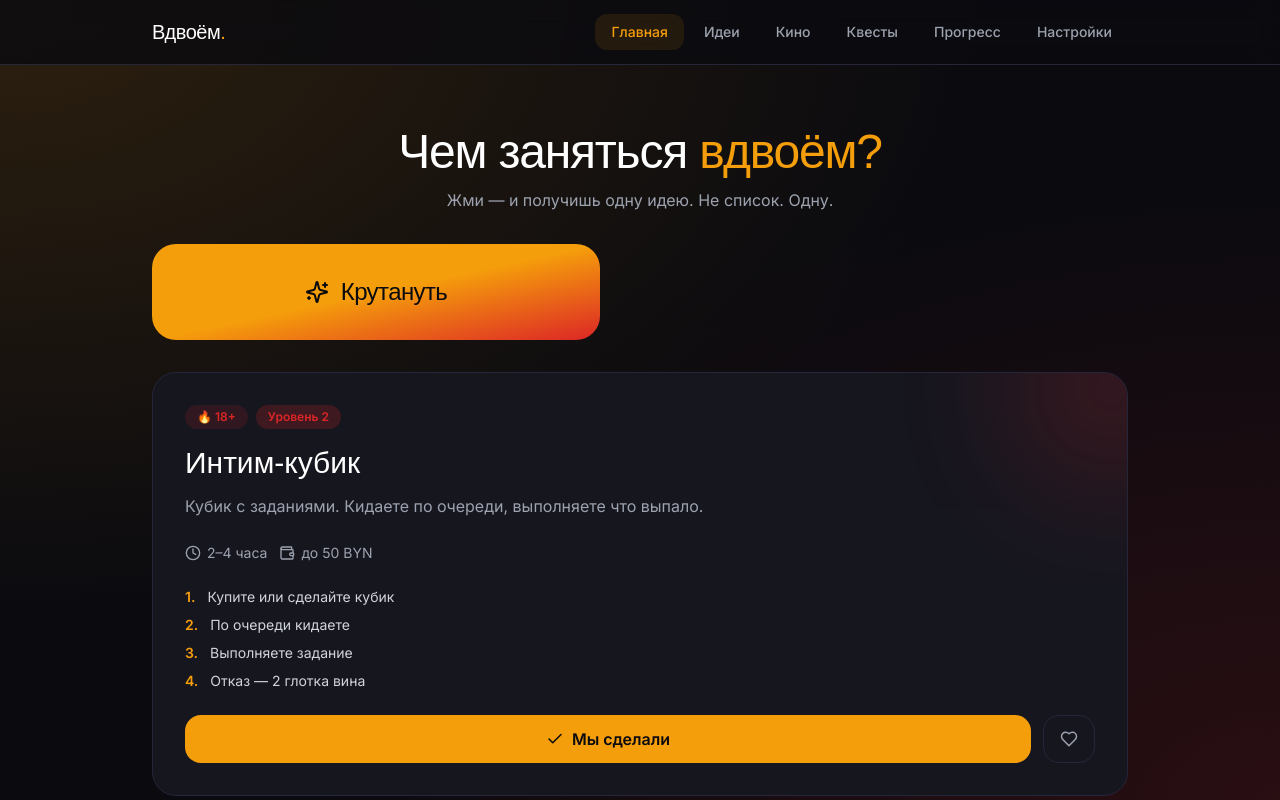
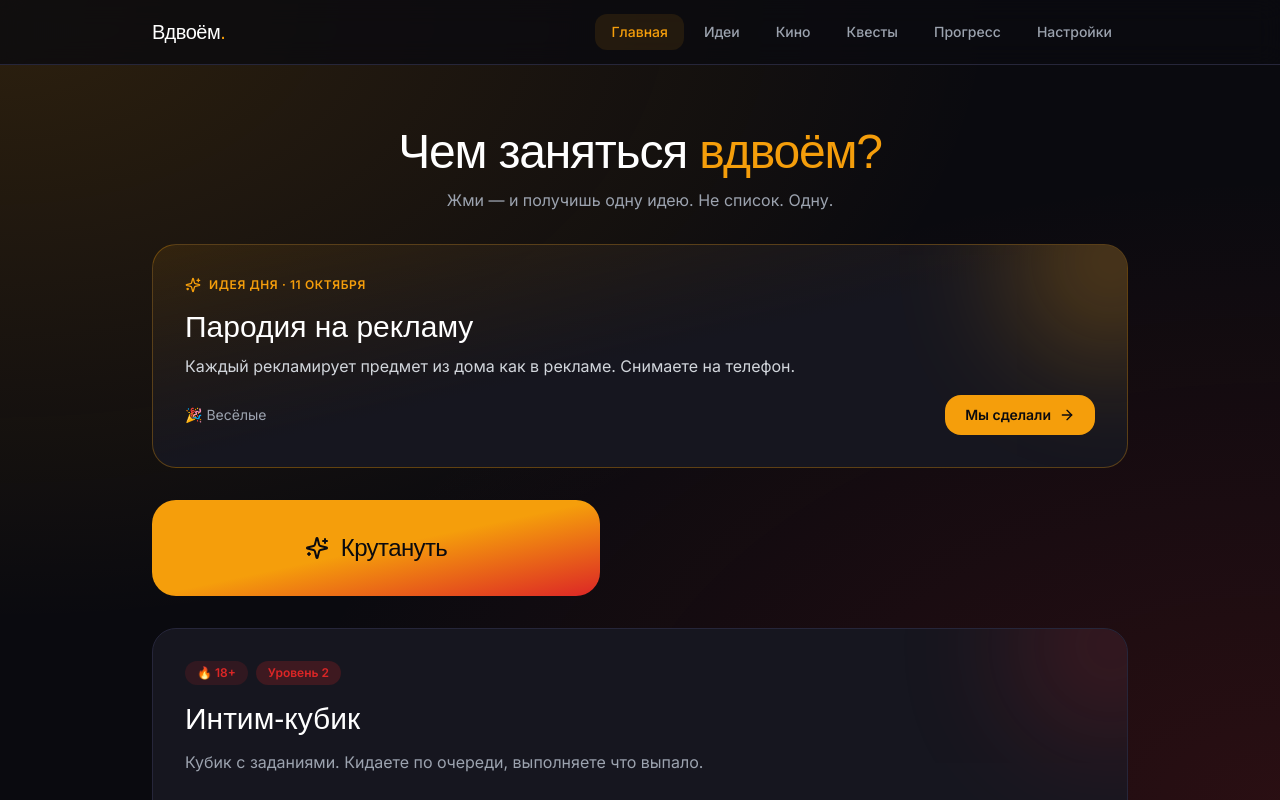
Before and after one commit to germanpocom4-prog/vdvoem, a React (Vite) app: page / in a window 1280 px wide. Both pictures are taken after a click on the button "Крутануть". Shown: the top 800 px of the page. Built offline with nearby package versions, Linux system fonts and the light colour scheme; a web font is replaced by a local one.

Commit message:
feat: идея дня, таймер для идей с ограничением времени, избранное

```diff
--- a/src/components/IdeaCard.jsx
+++ b/src/components/IdeaCard.jsx
@@ -3,12 +3,19 @@ import { Clock, Wallet, Heart, Check } from "lucide-react";
 import { getCategory } from "../data/categories";
 import { timeLabel, budgetLabel } from "../utils/format";
 import { useAppStore } from "../store/useAppStore";
+import { getIdeaTimer } from "../utils/ideaTimers";
+import Timer from "./Timer";
 
 export default function IdeaCard({ idea, onComplete }) {
   const cat = getCategory(idea.category);
-  const { favorites, toggleFavorite, completeIdea, history } = useAppStore();
+  const favorites = useAppStore((s) => s.favorites);
+  const toggleFavorite = useAppStore((s) => s.toggleFavorite);
+  const completeIdea = useAppStore((s) => s.completeIdea);
+  const history = useAppStore((s) => s.history);
+
   const isFav = favorites.includes(idea.id);
   const isDone = history.some((h) => h.ideaId === idea.id);
+  const timerMinutes = getIdeaTimer(idea);
 
   return (
     <motion.div
@@ -17,15 +24,19 @@ export default function IdeaCard({ idea, onComplete }) {
       className="rounded-3xl bg-card border border-border p-6 md:p-8 relative overflow-hidden"
     >
       <div
-        className="absolute -top-20 -right-20 w-48 h-48 rounded-full blur-3xl opacity-20 pointer-events-none"
+        className="absolute -top-20 -right-20 w-48 h-48 rounded-full blur-3xl opacity-20"
         style={{ background: cat?.color }}
       />
 
       <div className="relative">
-        <div className="flex items-center gap-2 mb-4">
+        {/* Бейджи: категория + уровень */}
+        <div className="flex items-center gap-2 mb-4 flex-wrap">
           <span
             className="text-xs font-semibold px-3 py-1 rounded-full"
-            style={{ background: `${cat?.color}22`, color: cat?.color }}
+            style={{
+              background: `${cat?.color}22`,
+              color: cat?.color,
+            }}
           >
             {cat?.emoji} {cat?.name}
           </span>
@@ -36,9 +47,13 @@ export default function IdeaCard({ idea, onComplete }) {
           )}
         </div>
 
-        <h2 className="font-display text-2xl md:text-3xl mb-3">{idea.title}</h2>
+        {/* Заголовок */}
+        <h2 className="font-display text-2xl md:text-3xl mb-3">
+          {idea.title}
+        </h2>
         <p className="text-gray-400 mb-6 leading-relaxed">{idea.description}</p>
 
+        {/* Время и бюджет */}
         <div className="flex flex-wrap gap-3 mb-6 text-sm text-gray-400">
           <div className="flex items-center gap-1.5">
             <Clock size={16} />
@@ -50,17 +65,28 @@ export default function IdeaCard({ idea, onComplete }) {
           </div>
         </div>
 
+        {/* Шаги */}
         {idea.steps && idea.steps.length > 0 && (
           <div className="mb-6 space-y-2">
             {idea.steps.map((s, i) => (
               <div key={i} className="flex gap-3 text-sm text-gray-300">
-                <span className="text-amber font-semibold shrink-0">{i + 1}.</span>
-                <span>{s}</span>
+                <span className="text-amber font-semibold shrink-0">
+                  {i + 1}.
+                </span>
+                {s}
               </div>
             ))}
           </div>
         )}
 
+        {/* Таймер — только там, где у идеи есть точное время */}
+        {timerMinutes && (
+          <div className="mb-6">
+            <Timer minutes={timerMinutes} />
+          </div>
+        )}
+
+        {/* Кнопки */}
         <div className="flex gap-3">
           <button
             onClick={() => {
--- /dev/null
+++ b/src/components/IdeaOfDay.jsx
@@ -0,0 +1,62 @@
+import { Link } from "react-router-dom";
+import { getIdeaOfDay, getTodayLabel } from "../utils/ideaOfDay";
+import { getCategory } from "../data/categories";
+import { Sparkles, ArrowRight } from "lucide-react";
+import { useAppStore } from "../store/useAppStore";
+
+export default function IdeaOfDay() {
+  const idea = getIdeaOfDay();
+  const cat = getCategory(idea.category);
+  const completeIdea = useAppStore((s) => s.completeIdea);
+  const history = useAppStore((s) => s.history);
+  const isDone = history.some((h) => h.ideaId === idea.id);
+
+  return (
+    <div className="relative rounded-3xl overflow-hidden border border-amber/30 bg-gradient-to-br from-amber/10 via-card to-card p-6 md:p-8">
+      <div
+        className="absolute -top-20 -right-20 w-48 h-48 rounded-full blur-3xl opacity-30"
+        style={{ background: cat?.color }}
+      />
+
+      <div className="relative">
+        <div className="flex items-center gap-2 mb-4">
+          <Sparkles size={16} className="text-amber" />
+          <div className="text-xs uppercase tracking-wider text-amber font-semibold">
+            Идея дня · {getTodayLabel()}
+          </div>
+        </div>
+
+        <h2 className="font-display text-2xl md:text-3xl mb-2">{idea.title}</h2>
+        <p className="text-gray-300 mb-4 leading-relaxed">{idea.description}</p>
+
+        <div className="flex flex-wrap items-center gap-3">
+          <Link
+            to={
+              idea.category === "adult"
+                ? "/category/adult"
+                : `/category/${idea.category}`
+            }
+            className="inline-flex items-center gap-2 text-sm text-gray-400 hover:text-white transition"
+          >
+            {cat?.emoji} {cat?.name}
+          </Link>
+
+          <div className="flex-1" />
+
+          {isDone ? (
+            <div className="text-xs text-amber font-semibold">
+              ✅ Уже сделали сегодня
+            </div>
+          ) : (
+            <button
+              onClick={() => completeIdea(idea.id)}
+              className="inline-flex items-center gap-2 px-5 py-2.5 rounded-2xl bg-amber text-bg font-semibold text-sm hover:bg-amber/90 transition"
+            >
+              Мы сделали <ArrowRight size={16} />
+            </button>
+          )}
+        </div>
+      </div>
+    </div>
+  );
+}
--- /dev/null
+++ b/src/components/Timer.jsx
@@ -0,0 +1,96 @@
+import { useState, useEffect, useRef } from "react";
+import { Play, Pause, RotateCcw } from "lucide-react";
+
+// minutes — сколько минут отсчитывать
+export default function Timer({ minutes = 30 }) {
+  const total = minutes * 60; // в секундах
+  const [secondsLeft, setSecondsLeft] = useState(total);
+  const [running, setRunning] = useState(false);
+  const intervalRef = useRef(null);
+
+  useEffect(() => {
+    if (running && secondsLeft > 0) {
+      intervalRef.current = setInterval(() => {
+        setSecondsLeft((s) => {
+          if (s <= 1) {
+            clearInterval(intervalRef.current);
+            setRunning(false);
+            return 0;
+          }
+          return s - 1;
+        });
+      }, 1000);
+    }
+    return () => clearInterval(intervalRef.current);
+  }, [running, secondsLeft]);
+
+  const reset = () => {
+    clearInterval(intervalRef.current);
+    setRunning(false);
+    setSecondsLeft(total);
+  };
+
+  const toggle = () => setRunning((r) => !r);
+
+  const mm = String(Math.floor(secondsLeft / 60)).padStart(2, "0");
+  const ss = String(secondsLeft % 60).padStart(2, "0");
+  const progress = ((total - secondsLeft) / total) * 100;
+
+  const isDone = secondsLeft === 0;
+  const isAlmostDone = secondsLeft <= 60 && secondsLeft > 0;
+
+  return (
+    <div className="rounded-2xl bg-bg border border-border p-4">
+      <div className="flex items-center justify-between gap-4">
+        <div className="flex-1">
+          <div className="text-xs text-gray-500 mb-1 uppercase tracking-wider">
+            Таймер
+          </div>
+          <div
+            className={`font-display text-3xl tabular-nums transition ${
+              isAlmostDone ? "text-wine animate-pulse" : "text-amber"
+            }`}
+          >
+            {mm}:{ss}
+          </div>
+        </div>
+
+        <div className="flex gap-2">
+          <button
+            onClick={toggle}
+            disabled={isDone}
+            className={`w-12 h-12 rounded-full flex items-center justify-center transition ${
+              isDone
+                ? "bg-card border border-border text-gray-500 cursor-not-allowed"
+                : running
+                ? "bg-wine/20 border border-wine text-wine hover:bg-wine/30"
+                : "bg-amber text-bg hover:bg-amber/90"
+            }`}
+          >
+            {running ? <Pause size={20} /> : <Play size={20} />}
+          </button>
+          <button
+            onClick={reset}
+            className="w-12 h-12 rounded-full bg-card border border-border text-gray-400 flex items-center justify-center hover:text-white transition"
+          >
+            <RotateCcw size={18} />
+          </button>
+        </div>
+      </div>
+
+      {/* Прогресс-бар */}
+      <div className="mt-3 h-1 rounded-full bg-border overflow-hidden">
+        <div
+          className="h-full bg-amber transition-all duration-1000"
+          style={{ width: `${progress}%` }}
+        />
+      </div>
+
+      {isDone && (
+        <div className="mt-3 text-sm text-amber font-semibold text-center">
+          ⏰ Время вышло!
+        </div>
+      )}
+    </div>
+  );
+}
--- a/src/pages/Home.jsx
+++ b/src/pages/Home.jsx
@@ -3,6 +3,7 @@ import { motion, AnimatePresence } from "framer-motion";
 import RouletteButton from "../components/RouletteButton";
 import IdeaCard from "../components/IdeaCard";
 import FilterBar from "../components/FilterBar";
+import IdeaOfDay from "../components/IdeaOfDay";
 import { pickRandom } from "../utils/random";
 import { useFiltersStore } from "../store/useFiltersStore";
 import { useAppStore } from "../store/useAppStore";
@@ -11,7 +12,7 @@ export default function Home() {
   const [idea, setIdea] = useState(null);
   const [loading, setLoading] = useState(false);
   const filters = useFiltersStore();
-  const { streak } = useAppStore();
+  const streak = useAppStore((s) => s.streak);
 
   const spin = () => {
     setLoading(true);
@@ -22,8 +23,16 @@ export default function Home() {
     }, 400);
   };
 
+  const streakLabel = () => {
+    if (streak === 0) return "дней";
+    if (streak === 1) return "день";
+    if (streak < 5) return "дня";
+    return "дней";
+  };
+
   return (
     <div className="py-8 md:py-12 space-y-8">
+      {/* Заголовок */}
       <div className="text-center space-y-3">
         <h1 className="font-display text-3xl md:text-5xl tracking-tight">
           Чем заняться <span className="text-amber">вдвоём?</span>
@@ -33,13 +42,18 @@ export default function Home() {
         </p>
         {streak > 0 && (
           <div className="inline-block px-4 py-1.5 rounded-full bg-amber/10 text-amber text-sm font-semibold">
-            🔥 Стрик: {streak} {streak === 1 ? "день" : "дней"}
+            🔥 Стрик: {streak} {streakLabel()}
           </div>
         )}
       </div>
 
+      {/* Идея дня */}
+      <IdeaOfDay />
+
+      {/* Рулетка */}
       <RouletteButton onClick={spin} loading={loading} />
 
+      {/* Результат или фильтры */}
       <AnimatePresence mode="wait">
         {idea ? (
           <motion.div
@@ -49,12 +63,6 @@ export default function Home() {
             exit={{ opacity: 0, y: -20 }}
           >
             <IdeaCard idea={idea} onComplete={() => setIdea(null)} />
-            <button
-              onClick={spin}
-              className="mt-4 w-full max-w-md mx-auto block py-3 rounded-2xl border border-border text-gray-400 hover:text-white hover:border-amber/50 transition text-sm"
-            >
-              Не подходит — крутануть ещё
-            </button>
           </motion.div>
         ) : (
           <motion.div
--- /dev/null
+++ b/src/utils/ideaOfDay.js
@@ -0,0 +1,24 @@
+import { ideas } from "../data/ideas";
+
+// Детерминированный выбор идеи по дате: одна и та же в течение дня
+export function getIdeaOfDay() {
+  const today = new Date();
+  const seed =
+    today.getFullYear() * 10000 +
+    (today.getMonth() + 1) * 100 +
+    today.getDate();
+
+  // Простая хеш-функция
+  const index = seed % ideas.length;
+  return ideas[index];
+}
+
+// Форматируем дату красиво
+export function getTodayLabel() {
+  const today = new Date();
+  const day = today.toLocaleDateString("ru-RU", {
+    day: "numeric",
+    month: "long",
+  });
+  return day;
+}
--- /dev/null
+++ b/src/utils/ideaTimers.js
@@ -0,0 +1,28 @@
+// Точное время (в минутах) для конкретных идей, где оно указано в тексте
+export const IDEA_TIMERS = {
+  // 18+
+  a2: 5,   // Смотри в глаза 5 минут
+  a3: 10,  // Прикосновения без рук 10 минут
+  a6: 3,   // Медленный поцелуй 3 минуты
+  a7: 5,   // Описать фантазию 5 минут
+  a21: 5,  // Поцелуй в шею 5 минут
+
+  // Помириться
+  mk4: 1,  // Обняться на 60 секунд
+
+  // Весёлые
+  f2: 2,   // Нарисуй меня с закрытыми глазами 2 минуты
+  f4: 5,   // Испорченный телефон жестами 5 минут
+  f5: 20,  // Фотоохота 20 минут
+  f11: 1,  // Мимика-баттл 60 секунд
+  f18: 5,  // Угадай предмет на ощупь
+
+  // Романтика
+  r13: 3,  // Танец на кухне 3 минуты
+};
+
+// Возвращает количество минут для таймера или null, если таймер не нужен
+export function getIdeaTimer(idea) {
+  if (IDEA_TIMERS[idea.id]) return IDEA_TIMERS[idea.id];
+  return null;
+}
```
